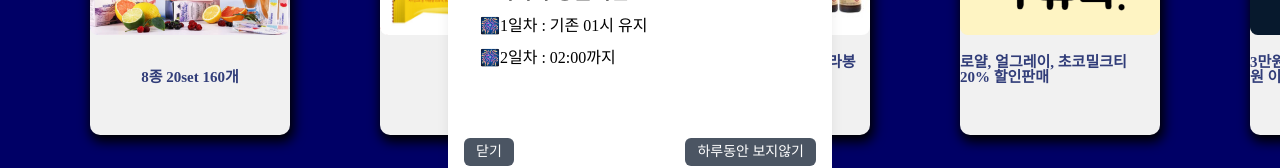
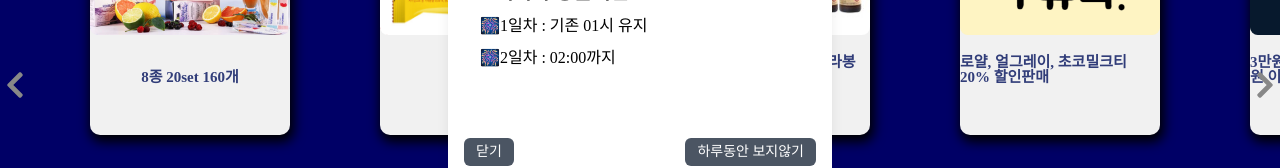
Before and after one commit to CUK-LikeLion-Festival/Festival_Front, a React (Create React App) app: page /sponser in a window 1280 px wide. Shown: the part 596-764 px from the top of the page. Built offline with nearby package versions, Linux system fonts and the light colour scheme; a web font is replaced by a local one.

Commit message:
feat : 뒤로 가기 변경

```diff
--- a/src/App.js
+++ b/src/App.js
@@ -9,6 +9,7 @@ import ModalDetail from "./hooks/components/Modals/Modal/hook";
 import { useCookies } from "react-cookie";
 import Bar from "./pages/bar";
 import SponcerStamp from "./pages/sponserstamp";
+import Menus from "./pages/menus";
 
 function App() {
   const { data } = ModalDetail();
@@ -86,6 +87,7 @@ function App() {
             <Route path="/booth/detail" element={<Booth />} />
             <Route path="/sponser" element={<SponcerStamp />} />
             <Route path="/booth/bar" element={<Bar />} />
+            <Route path="/detail/menus" element={<Menus />} />
           </Routes>
         </BrowserRouter>
       </ThemeProvider>
--- a/src/components/Sponser/sponser.jsx
+++ b/src/components/Sponser/sponser.jsx
@@ -1,5 +1,7 @@
 import styled from "styled-components";
-
+import { FontAwesomeIcon } from "@fortawesome/react-fontawesome";
+import { faArrowLeft } from "@fortawesome/free-solid-svg-icons";
+import { FaChevronLeft, FaChevronRight } from "react-icons/fa";
 import SponserDetail from "../../hooks/components/Sponser/hook";
 
 const Container = styled.div`
@@ -122,23 +124,75 @@ const Discript = styled.p`
     font-size: 25px;
   }
 `;
+
 const Slide = styled.div`
+  display: flex;
+  overflow-x: auto;
   width: 100%;
-  height: 100%;
-  overflow-x: hidden;
+  height: auto;
+  scroll-behavior: smooth;
+  &::-webkit-scrollbar {
+    height: 8px;
+  }
+  &::-webkit-scrollbar-thumb {
+    background-color: #888;
+    border-radius: 4px;
+  }
+  &::-webkit-scrollbar-track {
+    background-color: #f1f1f1;
+    border-radius: 4px;
+  }
+`;
+
+// 화살표 버튼
+const SlideButton = styled.button`
+  position: absolute;
+  top: 60%;
+  transform: translateY(-50%);
+  font-size: 30px;
+  background: none;
+  border: none;
+  color: #888;
+  cursor: pointer;
+  transition: color 0.3s;
+  &:hover {
+    color: #333;
+  }
   @media (min-width: 350px) and (max-width: 720px) {
-    ::-webkit-scrollbar {
-      display: none;
+    top: 50%;
   }
-  }
+  @media (min-width: 721px) and (max-width: 1080px) {
+    top: 50%;
+  } //medium
+  ${(props) => (props.right ? "right: 0" : "left: 0")}
+`;
+const SlideContainer = styled.div`
+  position: relative;
+  width: 100%;
+  height: auto;
 `;
 
 function Sponser() {
   const { data } = SponserDetail();
+  // 이전 슬라이드 이동 함수
+  const handlePrevSlide = () => {
+    const slideContainer = document.getElementById("slide-container");
+    if (slideContainer) {
+      slideContainer.scrollLeft -= slideContainer.offsetWidth;
+    }
+  };
+  // 다음 슬라이드 이동 함수
+  const handleNextSlide = () => {
+    const slideContainer = document.getElementById("slide-container");
+    if (slideContainer) {
+      slideContainer.scrollLeft += slideContainer.offsetWidth;
+    }
+  };
 
   return (
     <div>
-      <Slide>
+      <SlideContainer>
+        <Slide id="slide-container">
           <Container>
             <Wrapper>
               {data.map((item, index) => (
@@ -172,6 +226,13 @@ function Sponser() {
             </Wrapper>
           </Container>
         </Slide>
+        <SlideButton onClick={handlePrevSlide}>
+          <FaChevronLeft />
+        </SlideButton>
+        <SlideButton right onClick={handleNextSlide}>
+          <FaChevronRight />
+        </SlideButton>
+      </SlideContainer>
     </div>
   );
 }
--- a/src/pages/booth.js
+++ b/src/pages/booth.js
@@ -131,7 +131,7 @@ function Booth() {
     <div>
       <button
         onClick={() => {
-          navigate("/");
+          navigate("/detail/menus");
         }}
         style={{
           color: "white",
--- a/src/pages/index.js
+++ b/src/pages/index.js
@@ -5,6 +5,7 @@ import BannerImg from "../components/Banner/banner";
 import { useNavigate } from "react-router-dom";
 import styled from "styled-components";
 import TimeTable from "../components/TimeTable/timeTable";
+import Menus from "./menus";
 
 const options = {
   activeClass: "active",
@@ -81,33 +82,7 @@ function IndexPage() {
           <TimeTable />
         </Section>
         <Section anchors="booth">
-          <Layout>
-            <Wrapper>
-              <div>
-                <StampButton
-                  onClick={() => {
-                    navigate("/sponser");
-                  }}
-                >
-                  스탬프
-                </StampButton>
-                <BoothButton
-                  onClick={() => {
-                    navigate("/booth/detail");
-                  }}
-                >
-                  부스 전체보기
-                </BoothButton>
-                <BarButton
-                  onClick={() => {
-                    navigate("/booth/bar");
-                  }}
-                >
-                  주점 전체보기
-                </BarButton>
-              </div>
-            </Wrapper>
-          </Layout>
+          <Menus />
         </Section>
       </SectionsContainer>
     </div>
--- /dev/null
+++ b/src/pages/menus.js
@@ -0,0 +1,87 @@
+import Layout from "../components/Layout/layout";
+import styled from "styled-components";
+import { useNavigate } from "react-router-dom";
+
+const BoothButton = styled.button`
+  color: white;
+  display: block;
+  border: 0.1rem solid white;
+  margin: auto;
+  width: 200px;
+  height: 100px;
+  border-radius: 30px;
+  margin-bottom: 50px;
+`;
+
+const BarButton = styled.button`
+  color: white;
+  margin: auto;
+  display: block;
+  border: 0.1rem solid white;
+  width: 200px;
+  height: 100px;
+  border-radius: 30px;
+  margin-bottom: 50px;
+`;
+
+const StampButton = styled.button`
+  color: white;
+  margin: auto;
+  display: block;
+  border: 0.1rem solid white;
+  width: 200px;
+  height: 70px;
+  border-radius: 20px;
+  margin-bottom: 50px;
+`;
+
+const Wrapper = styled.div`
+  display: flex;
+  flex-direction: column; /* Add this line to arrange buttons vertically */
+  justify-content: center;
+  align-items: center;
+  height: 100vh;
+  margin-bottom: 90px;
+  @media (min-width: 350px) and (max-width: 720px) {
+    height: 70vh;
+  } //small
+  @media (min-width: 721px) and (max-width: 1080px) {
+    height: 70vh;
+  } //medium
+`;
+
+function Menus() {
+  const navigate = useNavigate();
+
+  return (
+    <Layout>
+      <Wrapper>
+        <div>
+          <StampButton
+            onClick={() => {
+              navigate("/sponser");
+            }}
+          >
+            스탬프
+          </StampButton>
+          <BoothButton
+            onClick={() => {
+              navigate("/booth/detail");
+            }}
+          >
+            부스 전체보기
+          </BoothButton>
+          <BarButton
+            onClick={() => {
+              navigate("/booth/bar");
+            }}
+          >
+            주점 전체보기
+          </BarButton>
+        </div>
+      </Wrapper>
+    </Layout>
+  );
+}
+
+export default Menus;
```
Lines whose indentation alone changed are shown as unchanged.
